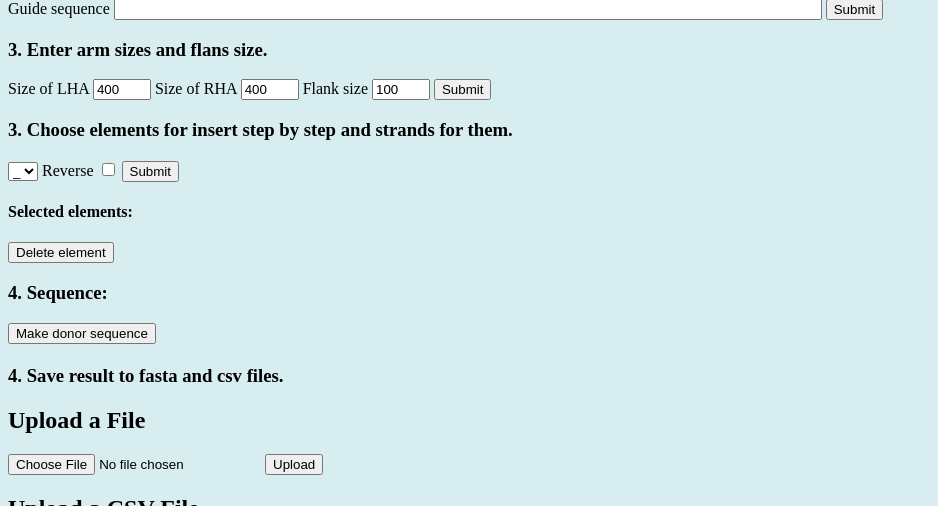
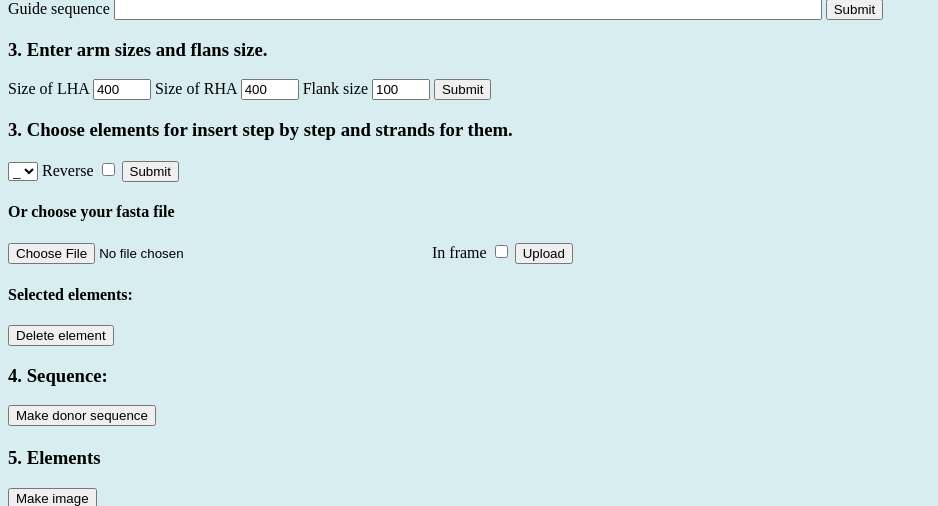
Before and after one commit to MDyakova/HDR_donor_design, a Flask app: page / in a window 1280 px wide. Shown: the part 244-750 px from the top of the page, without its empty margins (0-938 px from the left). Run offline with Flask 3, Linux system fonts and the light colour scheme; parts of the project's set-up code (start-up, migrations or seed data) failed here and were passed over.

Commit message:
sequence and image

```diff
--- a/main.py
+++ b/main.py
@@ -1,8 +1,9 @@
 from flask import Flask, render_template, request, session, redirect, url_for, send_file
-from utilities import ensemble_info, ncbi_information, guide_info, make_seqience
+from utilities import ensemble_info, ncbi_information, guide_info, make_seqience, make_sequence_image
 from flask_wtf import FlaskForm
 from wtforms import StringField
 import pandas as pd
+import os
 
 app = Flask(__name__)
 app.config['SECRET_KEY'] = 'mysecretkey'  # Change this to a secure secret key
@@ -14,13 +15,22 @@ possible_elements = pd.unique(element_sequnces_sequences['Elements'] + '_' + ele
 out_dict = {'gene_name':'', 'ncbi_id':'', 'guide_seq':'', 'lha':400, 'rha':400,
             'ensemble_gene_seq':'', 'gene_dict':'', 'CDS_seq':'', 'position_insert_start':'',
             'flank':100, 'guide':'', 'guide_cut_size':'', 'full_seq':'', 'possible_elements':possible_elements,
-            'selected_elements':[], 'selected_elements_color':'', 'make_sequence':False}
+            'selected_elements':[], 'selected_elements_color':'', 'make_sequence':False,
+            'all_sequences':element_sequnces_sequences, 'elements_list':[], 'full_seq_color':'',
+            'image_name':''}
 
 colors = {'2A motif':['#0000EE', '(0, 0, 238)', "<span class='blue-text'>"],
           'protein': ['#00C957', '(0, 201, 87)', "<span class='green-text'>"],
           'cloning' : ['#CDB38B', '(205, 179, 139)', "<span class='peach-text'>"],
           'Stop codon': ['#FF3030', '(255, 48, 48)', "<span class='red-text'>"],
-          'Terminator': ['#FF6103', '(255, 97, 3)', "<span class='orange-text'>"]}
+          'Terminator': ['#FF6103', '(255, 97, 3)', "<span class='orange-text'>"],
+          'custom':['#00C957', '(0, 201, 87)', "<span class='green-text'>"],
+          'Promoter':['#e0441d', '(224, 68, 29)', "<span class='redlight-text'>"],
+          'signal peptide':['#8b1de0', '(139, 29, 224)', "<span class='purple-text'>"],
+          'CAP binding site':['#8b1de0', '(139, 29, 224)', "<span class='purple-text'>"],
+          'Kozak sequence':['#8b1de0', '(139, 29, 224)', "<span class='purple-text'>"],
+          'transport':['#8b1de0', '(139, 29, 224)', "<span class='purple-text'>"],
+          'gene sequence':['#b5b5b1', '(181, 181, 177)', "<span class='grey-text'>"]}
 
 class Gene_info(FlaskForm):
     text_field = StringField('Gene name', default='')
@@ -36,7 +46,7 @@ class Arm_size(FlaskForm):
 
 
 
-def index(out_dict):
+def index(out_dict, element_sequnces_sequences):
 
     gene_info_form = Gene_info()
     guide_seq_form = Guide_sequence()
@@ -59,8 +69,6 @@ def index(out_dict):
             gene_name = gene_info_form.text_field.data
             ncbi_id = gene_info_form.text_field2.data
 
-            print(ncbi_id)
-
             out_dict['gene_name'] = gene_name
             out_dict['ncbi_id'] = ncbi_id
 
@@ -70,6 +78,10 @@ def index(out_dict):
 
             transcripts_info, CDS_seq = ncbi_information(ncbi_id)
             out_dict['CDS_seq'] = CDS_seq
+
+            # Create output directory
+            output_directory = 'static/outputs/' + gene_name
+            os.makedirs(output_directory, exist_ok=True)
 
         if 'guide_seq_form_submit' in request.form:
             guide_seq = guide_seq_form.text_field3.data
@@ -83,6 +95,7 @@ def index(out_dict):
             out_dict['guide_cut_size'] = guide_cut_size
 
         if 'make_seq_submit' in request.form:
+
             out_dict['make_sequence'] = True
 
             lha = arm_size_form.text_field4.data
@@ -107,34 +120,27 @@ def index(out_dict):
                                                                                 out_dict['lha'] ,
                                                                                 out_dict['rha'] ,
                                                                                 out_dict['selected_elements'],
-                                                                                element_sequnces_sequences,
+                                                                                out_dict['all_sequences'],
                                                                                 colors)
 
-            # out_dict['full_seq'] = left_flank + LHA_sequence + insert_sequence + RHA_sequence + right_flank
-            out_dict['full_seq'] = ("<span class='black-text'>" + left_flank
-                                    + "</span><span class='black-text'>" + LHA_sequence
-                                    + insert_sequence_color
-                                    + "<span class='violet-text'>" + RHA_sequence
-                                    + "</span><span class='black-text'>" + right_flank
-                                    + "</span>")
+            out_dict['full_seq'] = left_flank + LHA_sequence + insert_sequence + RHA_sequence + right_flank
+            out_dict['full_seq_color'] = ("<span class='black-text'>" + left_flank + "</span>"
+                                        + "<span class='black-text'>" + LHA_sequence + "</span>"
+                                        + insert_sequence_color
+                                        + "<span class='black-text'>" + RHA_sequence + "</span>"
+                                        + "<span class='black-text'>" + right_flank + "</span>")
+
+
+            out_dict['elements_list'] = elements_list
+
+            with open('out.txt', 'w') as f:
+                f.write(insert_sequence_color)
 
         if 'del_element_submit' in request.form:
             if len(out_dict['selected_elements'])>0:
                 _ = out_dict['selected_elements'].pop()
                 out_dict['selected_elements_colors'] = ', '.join([colors[e.split('_')[0]][2] + e + '</span>'
                                                                         for e in out_dict['selected_elements']])
-
-
-        if 'file_upload_submit' in request.form:
-            if 'file' not in request.files:
-                return "No file part"
-
-            file = request.files['file']
-            filename = file.filename
-            content_type = file.content_type
-            content = file.read()
-
-            print(filename, content_type, content)
 
 
         selected_element = request.form.get('dropdown')
@@ -147,9 +153,45 @@ def index(out_dict):
                 out_dict['selected_elements'].append(selected_element)
             out_dict['selected_elements_colors'] = ', '.join([colors[e.split('_')[0]][2] + e + '</span>'
                                                             for e in out_dict['selected_elements']])
-            print(out_dict['selected_elements_colors'])
 
-        item_to_delete = request.form.get('delete_item')
+        if 'file_upload_submit' in request.form:
+            if 'file' not in request.files:
+                return "No file part"
+
+            file = request.files['file']
+            filename = file.filename
+            filename = filename.split('.')[0]
+            content_type = file.content_type
+            content = file.read()
+            content_str = content.decode('utf-8')
+            sequence = ''.join(content_str.split('\n')[1:]).strip()
+
+            with open('out2.txt', 'w') as f:
+                f.write(content_str)
+
+            checkbox_value2 = request.form.get('checkbox2')
+
+            if checkbox_value2 == 'in_frame':
+                in_frame = 1
+            else:
+                in_frame = 0
+
+            if checkbox_value == 'reverse':
+                out_dict['selected_elements'].append('custom_' + filename + '_reverse')
+            else:
+                out_dict['selected_elements'].append('custom_' + filename)
+            out_dict['selected_elements_colors'] = ', '.join([colors[e.split('_')[0]][2] + e + '</span>'
+                                                            for e in out_dict['selected_elements']])
+
+            new_sequence = pd.DataFrame(data={'Elements':['custom'], 'Names':[filename],
+                   'Sequence':[sequence], 'Describe':[''],
+                  'in frame': [in_frame]})
+
+            out_dict['all_sequences'] = pd.concat([out_dict['all_sequences'], new_sequence])
+
+        if 'make_image_submit' in request.form:
+            make_sequence_image(out_dict['gene_name'], out_dict['elements_list'], colors, out_dict['full_seq'])
+            out_dict['image_name'] = 'outputs/' + out_dict['gene_name'] + '/map_for_' + out_dict['gene_name'] + '.png'
 
 
         gene_info_form.text_field.default = out_dict['gene_name']
@@ -170,7 +212,7 @@ def index(out_dict):
 
 @app.route('/', methods=['GET', 'POST'])
 def root():
-    return index(out_dict)
+    return index(out_dict, element_sequnces_sequences)
 
 # @app.route('/button_clicked', methods=['POST'])
 # def button_clicked():
--- a/static/style.css
+++ b/static/style.css
@@ -52,3 +52,42 @@ body {
     font-size: 14px;
     /* background-color:rgb(249, 248, 248) */
 }
+
+.greenlight-text {
+    color: rgb(205, 255, 3);
+    font-size: 14px;
+    /* background-color:rgb(249, 248, 248) */
+}
+
+.redlight-text {
+    color: rgb(224, 68, 29);
+    font-size: 14px;
+    /* background-color:rgb(249, 248, 248) */
+}
+
+.purple-text {
+    color: rgb(139, 29, 224);
+    font-size: 14px;
+    /* background-color:rgb(249, 248, 248) */
+}
+
+.grey-text {
+    color: rgb(181, 181, 177);
+    font-size: 14px;
+    /* background-color:rgb(249, 248, 248) */
+}
+
+.form-group {
+    /* display: flex;
+    flex-direction: column; */
+    width: 900px;
+    gap: 10px; /* Adjust the gap value as needed */
+}
+
+.submit-button {
+    width: 85px; /* Set the width as needed */
+}
+
+.open_file {
+    width: 420px; /* Set the width as needed */
+}
--- a/templates/home.html
+++ b/templates/home.html
@@ -62,6 +62,14 @@
         <input type="checkbox" id="checkbox" name="checkbox" value="reverse">
         <input type="submit" value="Submit">
     </form>
+    <h4>Or choose your fasta file</h4>
+    <form method="post" enctype="multipart/form-data">
+        <!-- <label for="file">or choose your fasta file</label> -->
+        <input type="file" name="file" accept=".fa, .txt, .fasta" class="open_file">
+        <label for="checkbox2">In frame</label>
+        <input type="checkbox" id="checkbox2" name="checkbox2" value="in_frame">
+        <input type="submit" value="Upload" name="file_upload_submit">
+    </form>
     <h4>Selected elements: {{ out_dict['selected_elements_colors'] | safe  }}</h4>
     <!-- <form method="POST" action="/button_clicked">
         <button type="submit">Delete element</button>
@@ -73,20 +81,17 @@
     <form method="POST">
         <input type="submit" value="Make donor sequence" name="make_seq_submit">
     </form>
-    <h4 class="wrap-text">{{ out_dict['full_seq'] | safe }}</h4>
-    <h3>4. Save result to fasta and csv files. </h3>
-
-    <h2>Upload a File</h2>
-    <form method="post" enctype="multipart/form-data">
-        <input type="file" name="file">
-        <input type="submit" value="Upload" name="file_upload_submit">
+    <h4 class="wrap-text">{{ out_dict['full_seq_color'] | safe }}</h4>
+    <h3>5. Elements </h3>
+    <form method="POST">
+        <input type="submit" value="Make image" name="make_image_submit">
     </form>
-
-    <h2>Upload a CSV File</h2>
+    <img src="{{ url_for('static', filename=out_dict['image_name']) }}" alt="Dynamic Image">
+    <!-- <h2>Upload a CSV File</h2>
     <form method="post" enctype="multipart/form-data">
         <input type="file" name="csv_file" accept=".csv">
         <input type="submit" value="Upload">
-    </form>
+    </form> -->
 
 
 
```
Also changed, not shown: utilities.py (+25 -1 lines), 1 other file.
